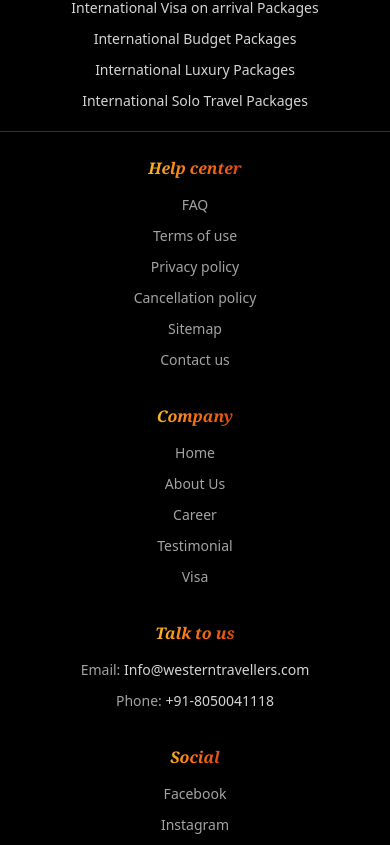
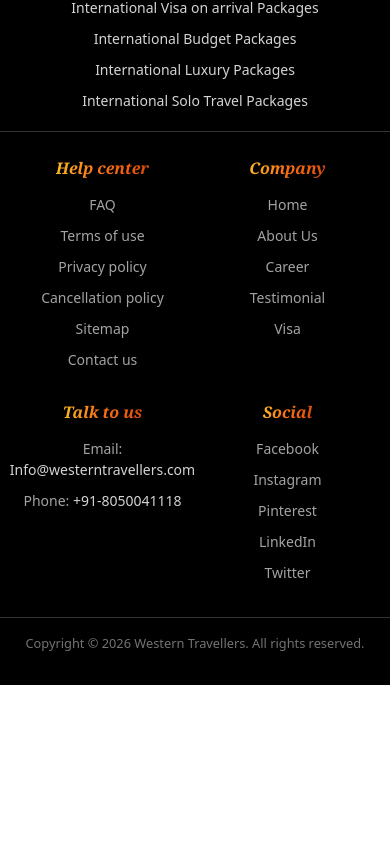
Before and after one commit to yashaswiniWesterntravellers/website, a Next.js app: page /balii in a window 390 px wide. Shown: the part 8979-9824 px from the top of the page. After the commit the page ends 9664 px from the top, so only its background shows below. Built offline with nearby package versions, Linux system fonts and the light colour scheme.

Commit message:
Update project

```diff
--- a/app/components/Footer/Footer.module.css
+++ b/app/components/Footer/Footer.module.css
@@ -123,12 +123,6 @@
   }
 }
 
-@media (max-width: 520px) {
-  .navGrid {
-    grid-template-columns: 1fr;
-  }
-}
-
 .navColTitle {
   margin: 0 0 14px;
   font-family: Georgia, "Times New Roman", serif;
@@ -236,8 +230,8 @@
   }
 
   .navGrid {
-    grid-template-columns: 1fr;
-    gap: 24px;
+    grid-template-columns: repeat(2, minmax(0, 1fr));
+    gap: 20px 12px;
     padding: 24px 16px;
     text-align: center;
   }
@@ -246,6 +240,7 @@
     display: flex;
     flex-direction: column;
     align-items: center;
+    min-width: 0;
   }
 
   .navColTitle {
```
